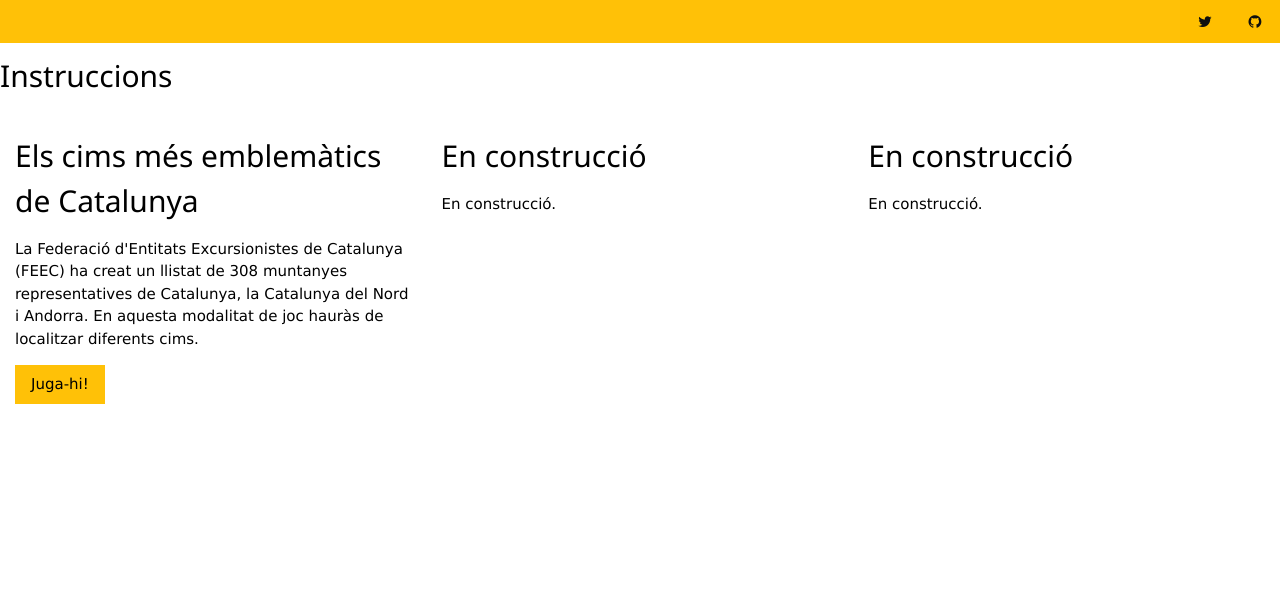
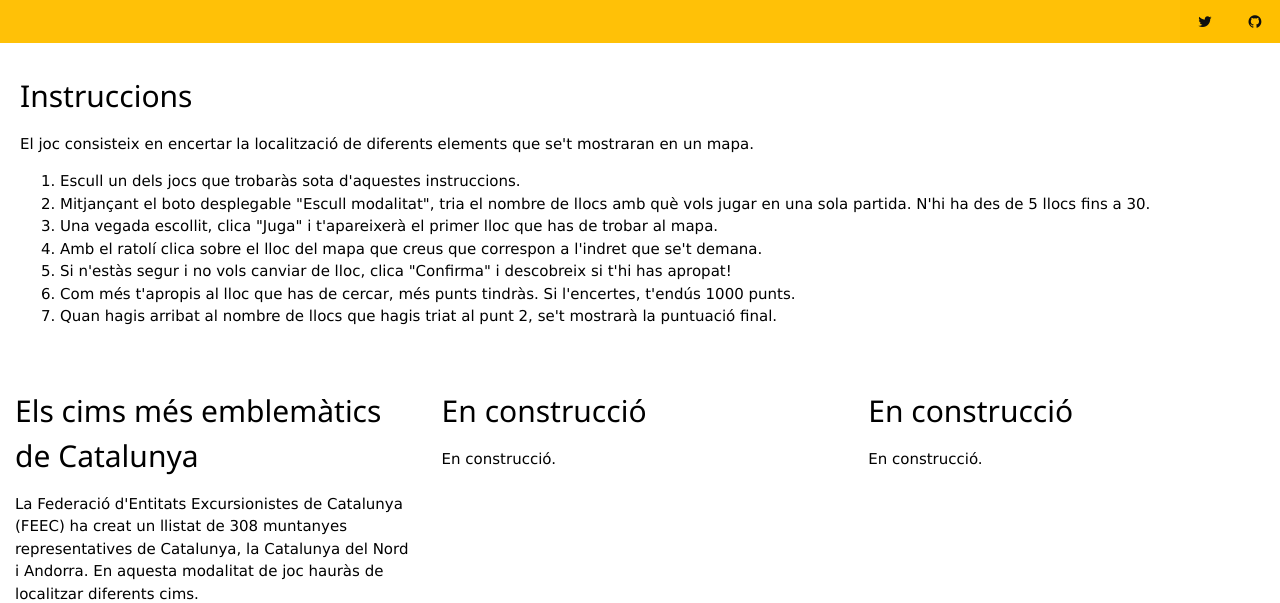
Before and after one commit to ecasellas/geo-locs, a Flask app: page /home in a window 1280 px wide. Shown: the part 157-760 px from the top of the page. Before the commit the page ends 561 px from the top, so only its background shows below. Run offline with Flask 2, Linux system fonts and the light colour scheme.

Commit message:
Adds game instructions

```diff
--- a/static/css/home.css
+++ b/static/css/home.css
@@ -11,6 +11,10 @@
     background-color: #dfce84;
     padding: 20px;
     text-align: center;
+  }
+
+  .rowcolumn {
+    padding: 20px;
   }
 
   /* Style the top navigation bar */
--- a/templates/home.html
+++ b/templates/home.html
@@ -20,8 +20,18 @@
     <a href="https:/twitter.com/enricasellas" class="fa fa-twitter w3-right"></a>
   </div>
 
-  <div class="row">
+  <div class="row rowcolumn">
     <h2>Instruccions</h2>
+    <p>El joc consisteix en encertar la localització de diferents elements que se't mostraran en un mapa.</p>
+    <ol>
+      <li>Escull un dels jocs que trobaràs sota d'aquestes instruccions.</li>
+      <li>Mitjançant el boto desplegable "Escull modalitat", tria el nombre de llocs amb què vols jugar en una sola partida. N'hi ha des de 5 llocs fins a 30.</li>
+      <li>Una vegada escollit, clica "Juga" i t'apareixerà el primer lloc que has de trobar al mapa.</li>
+      <li>Amb el ratolí clica sobre el lloc del mapa que creus que correspon a l'indret que se't demana.</li>
+      <li>Si n'estàs segur i no vols canviar de lloc, clica "Confirma" i descobreix si t'hi has apropat!</li>
+      <li>Com més t'apropis al lloc que has de cercar, més punts tindràs. Si l'encertes, t'endús 1000 punts.</li>
+      <li>Quan hagis arribat al nombre de llocs que hagis triat al punt 2, se't mostrarà la puntuació final.</li>
+    </ol>
   </div>
 
   <div class="row">
```
